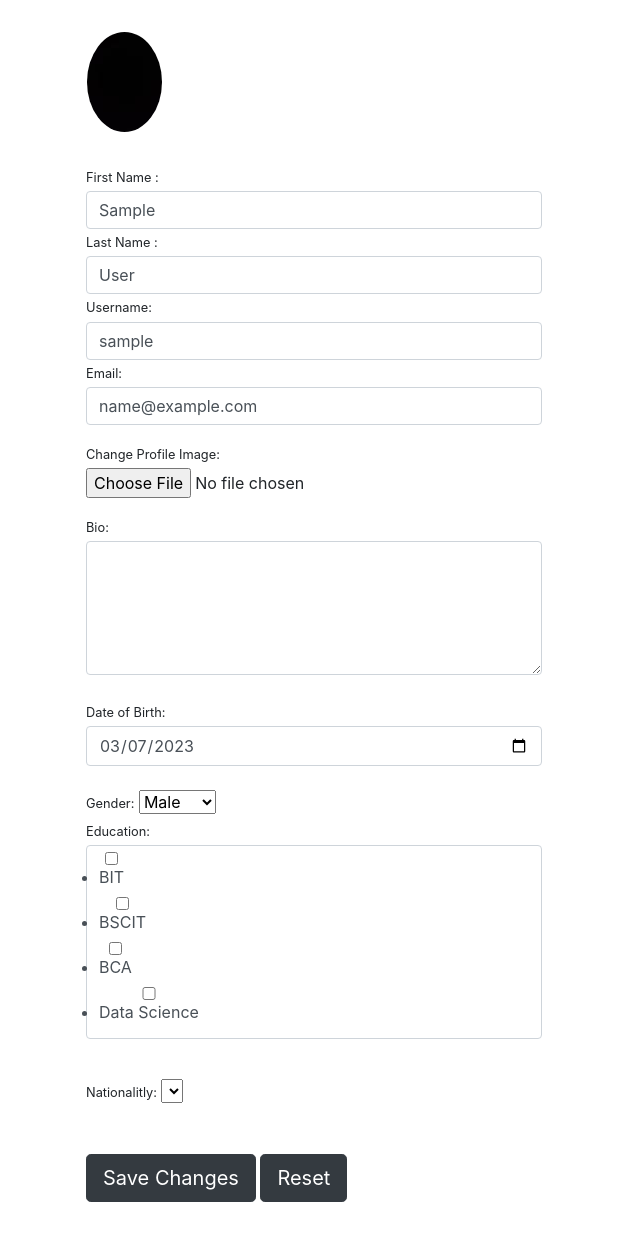
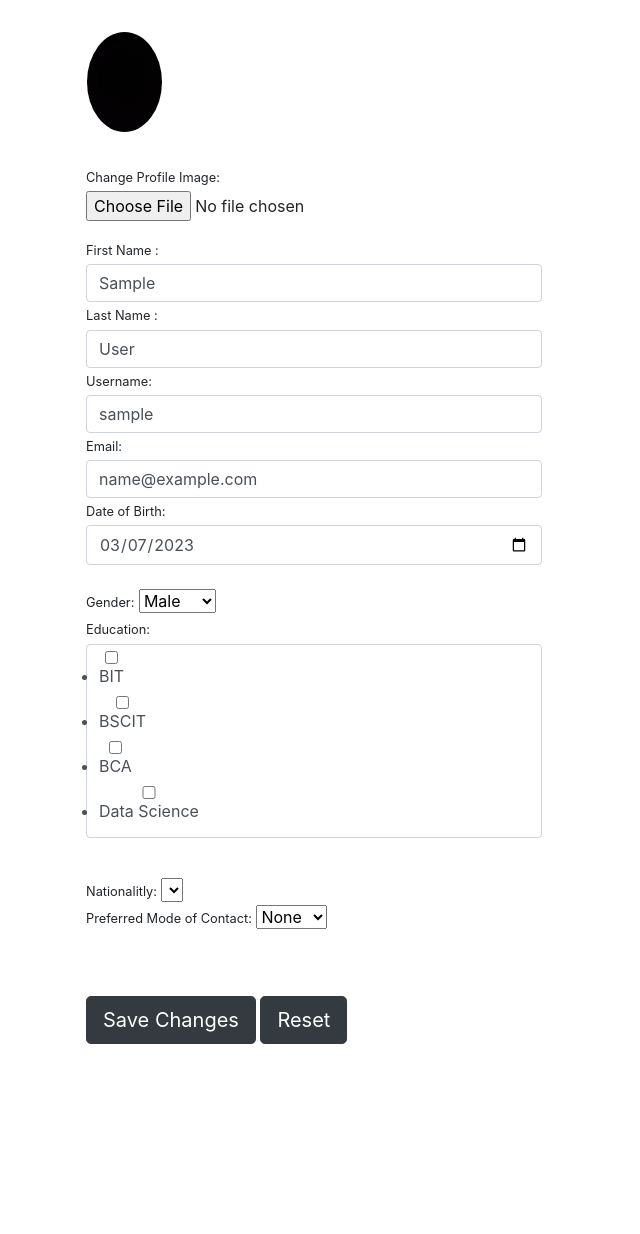
Before and after one commit to dhakal9/nitv, a Django app: page /profile/ in a window 1280 px wide. Shown: the part 88-1322 px from the top of the page, without its empty margins (0-640 px from the left). After the commit the page ends 1132 px from the top, so only its background shows below. Run offline with Django 3.2, Linux system fonts and the light colour scheme; the visitor is signed in with stand-in values (Sample User, id 1); lists and menus that the app fills with data are empty; some libraries are stand-ins or nearby versions.

Commit message:
preferred mode of contact addded

```diff
--- a/users/forms.py
+++ b/users/forms.py
@@ -97,13 +97,19 @@ class UpdateProfileForm(forms.ModelForm):
         ("3", "Data Science"),
     )
 
+    P_CONTACT_CHOICES = (
+        ('0', 'Email'),
+        ('1', 'Phone'),
+        ('2', 'None'),
+    )
+
     avatar = forms.ImageField(widget=forms.FileInput(attrs={'class': 'form-control-file'}))
-    bio = forms.CharField(widget=forms.Textarea(attrs={'class': 'form-control', 'rows': 5}))
     dob = forms.DateField(widget=forms.DateInput(attrs={'class': 'form-control', 'type':'date' }))
     gender = forms.CharField(widget=forms.Select(attrs={'class':'forms-control'}, choices=GENDER_CHOICES))
     education = forms.CharField(widget=forms.CheckboxSelectMultiple(attrs={'class': 'form-control'}, choices=EDUCATION_CHOICES))
     country = forms.CharField(widget=forms.Select(attrs={'class':'forms-control'}, choices=countries.countries.items()))
+    contact = forms.CharField(widget=forms.Select(attrs={'class':'forms-control'}, choices=P_CONTACT_CHOICES))
 
     class Meta:
         model = Profile
-        fields = ['avatar', 'bio', 'dob', 'gender', 'education', 'country']
+        fields = ['avatar', 'dob', 'gender', 'education', 'country', 'contact']
--- a/users/models.py
+++ b/users/models.py
@@ -10,7 +10,6 @@ class Profile(models.Model):
 
     user = models.OneToOneField(User, on_delete=models.CASCADE)
     avatar = models.ImageField(default='default.jpg', upload_to='profile_images')
-    bio = models.TextField()
     dob = models.DateField(default=datetime.date.today)
     GENDER_CHOICES = (
         ('M', 'Male'),
@@ -23,10 +22,18 @@ class Profile(models.Model):
         ("NLD", "Neitherlands"),
     )
 
+    P_CONTACT_CHOICES = (
+        ('0', 'Email'),
+        ('1', 'Phone'),
+        ('2', 'None'),
+    )
+
     gender = models.CharField(max_length=1, choices=GENDER_CHOICES, default=GENDER_CHOICES[0])
     education = models.CharField(max_length=100, choices=EDUCATION_CHOICES, default=EDUCATION_CHOICES[0])
 
     country = CountryField(blank=True)
+
+    contact = models.CharField(max_length=1, choices=P_CONTACT_CHOICES, default=P_CONTACT_CHOICES[2])
 
     def __str__(self):
         return self.user.username
--- a/users/templates/users/profile.html
+++ b/users/templates/users/profile.html
@@ -22,6 +22,11 @@
             <div class="form-row">
                 <div class="col-md-5">
                     <div class="form-group">
+                        <div class="form-group">
+                            <label class="small mb-1">Change Profile Image:</label>
+                            {{ profile_form.avatar }}
+                        </div>
+
                         <label class="small mb-1">First Name :</label>
                             {{ user_form.first_name }}
                         <label class="small mb-1">Last Name :</label>
@@ -30,12 +35,7 @@
                             {{ user_form.username }}
                         <label class="small mb-1">Email:</label>
                             {{ user_form.email }}
-                    </div>
-                    <div class="form-group">
-                        <label class="small mb-1">Change Profile Image:</label>
-                        {{ profile_form.avatar }}
-                    </div>
-                    <label class="small mb-1">Bio:</label> {{ profile_form.bio }}<br>
+
 
                     <label class="small mb-1">Date of Birth:</label> {{ profile_form.dob }} <br>
 
@@ -45,6 +45,9 @@
 
                     <label class="small mb-1">Nationalitly:</label> {{ profile_form.country }} <br>
 
+                    <label class="small mb-1">Preferred Mode of Contact:</label> {{ profile_form.contact }} <br>
+
+                    </div>
                 </div>
             </div>
             <br><br>
```
